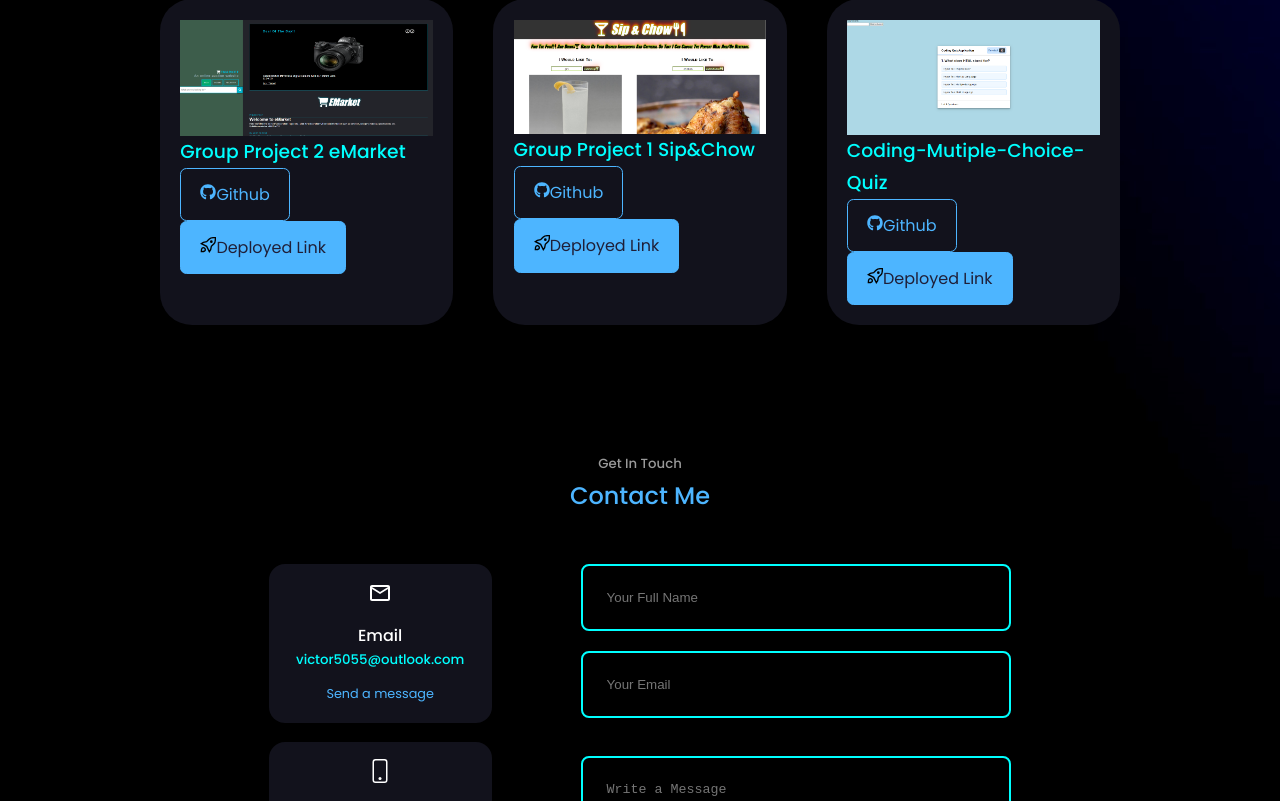
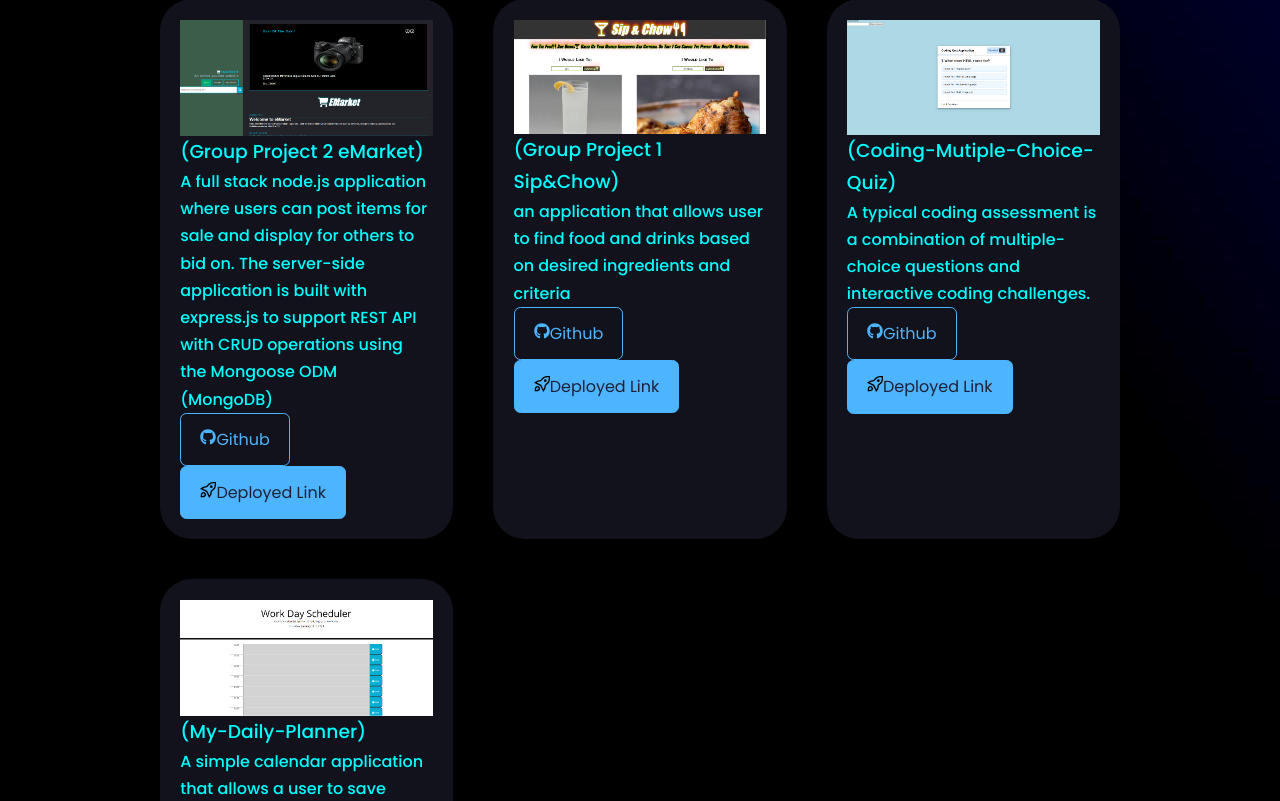
Before and after one commit to victor5055/react-portfolio-, a React (Create React App) app in the folder react-portfolio-/: page / in a window 1280 px wide. Shown: the part 1819-2620 px from the top of the page. Built offline with nearby package versions, Linux system fonts and the light colour scheme; some icons are missing.

Commit message:
Adding 4th project along with decription of projects.

```diff
--- a/react-portfolio-/src/App.jsx
+++ b/react-portfolio-/src/App.jsx
@@ -22,5 +22,5 @@ const App = () => {
     </>
   )
 }
-
+//Export App
 export default App
--- a/react-portfolio-/src/components/portfolio/Portfolio.jsx
+++ b/react-portfolio-/src/components/portfolio/Portfolio.jsx
@@ -4,6 +4,7 @@ import './portfolio.css'
 import IMG1 from '../../assets/portfolio1.jpg'
 import IMG2 from '../../assets/portfolio2.jpg'
 import IMG3 from '../../assets/portfolio3.jpg'
+import IMG4 from '../../assets/portfolio4.jpg'
 
 import { FaGithub } from 'react-icons/fa'
 import { GrDeploy } from 'react-icons/gr'
@@ -13,23 +14,34 @@ const data = [
 {
 id: 1,
 image: IMG1,
-title: 'Group Project 2 eMarket',
+title: '(Group Project 2 eMarket)',
+desc:'A full stack node.js application where users can post items for sale and display for others to bid on. The server-side application is built with express.js to support REST API with CRUD operations using the Mongoose ODM (MongoDB)',
 github: 'https://github.com/victor5055/eMarket.git',
 demo: 'https://safe-harbor-99168.herokuapp.com/'
 },
 {
 id: 2,
 image: IMG2,
-title: 'Group Project 1 Sip&Chow',
+title: '(Group Project 1 Sip&Chow)',
+desc:'an application that allows user to find food and drinks based on desired ingredients and criteria',
 github: 'https://github.com/victor5055/Sip-Chow.git',
 demo: 'https://victor5055.github.io/Sip-Chow/'
 },
 {
 id: 3,
 image: IMG3,
-title: 'Coding-Mutiple-Choice-Quiz',
+title: '(Coding-Mutiple-Choice-Quiz)',
+desc:'A typical coding assessment is a combination of multiple-choice questions and interactive coding challenges.',
 github: 'https://github.com/victor5055/Coding-Mutiple-Choice-Quiz.git',
 demo: 'https://victor5055.github.io/Coding-Mutiple-Choice-Quiz'
+  },
+  {
+id: 4,
+image: IMG4,
+title: '(My-Daily-Planner)',
+desc:' A simple calendar application that allows a user to save events for each hour of the day by modifying starter code. This app will run in the browser and feature dynamically updated HTML and CSS powered by jQuery.',
+github: 'https://github.com/victor5055/My-Daily-Planner.git',
+demo: 'https://victor5055.github.io/My-Daily-Planner/'
   },
 ]
 
```
Also changed, not shown: react-portfolio-/src/assets/portfolio4.jpg (renamed from react-portfolio-/src/assets/WorkdayScheduler.PNG).
